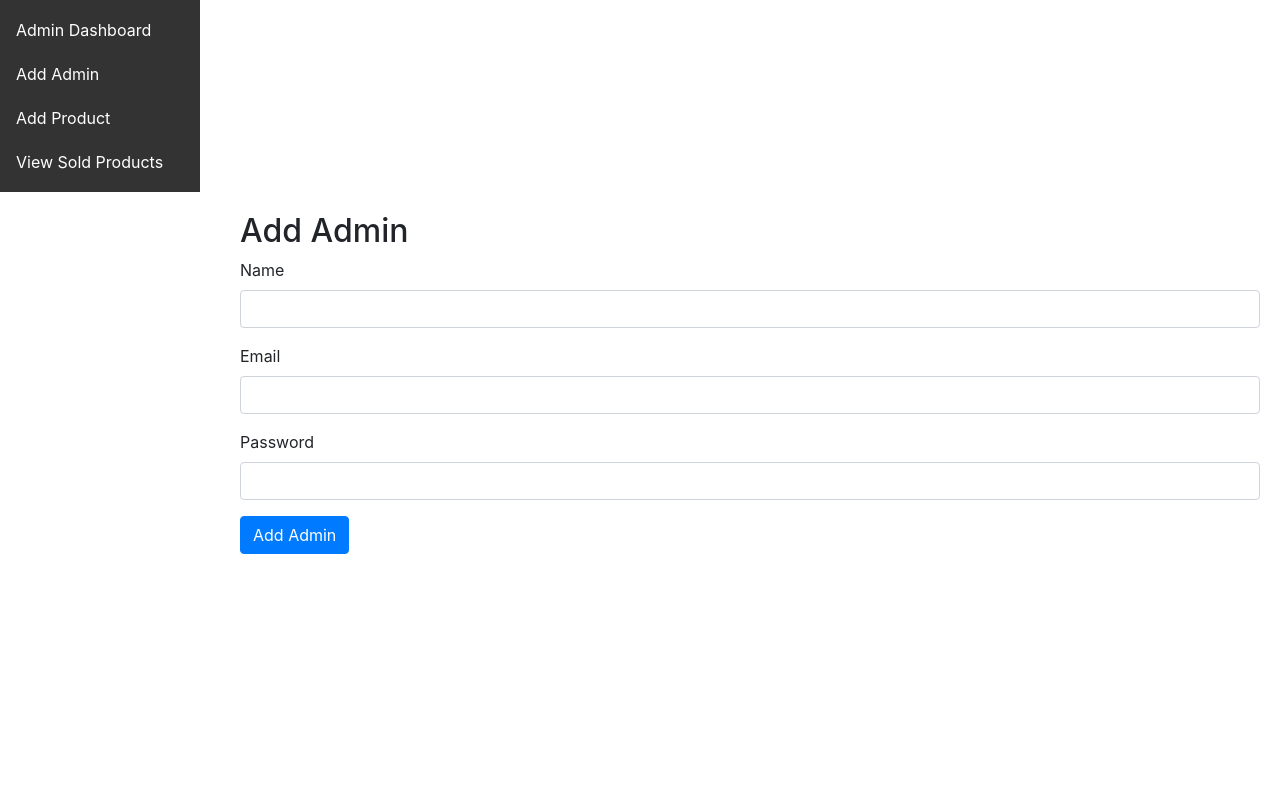
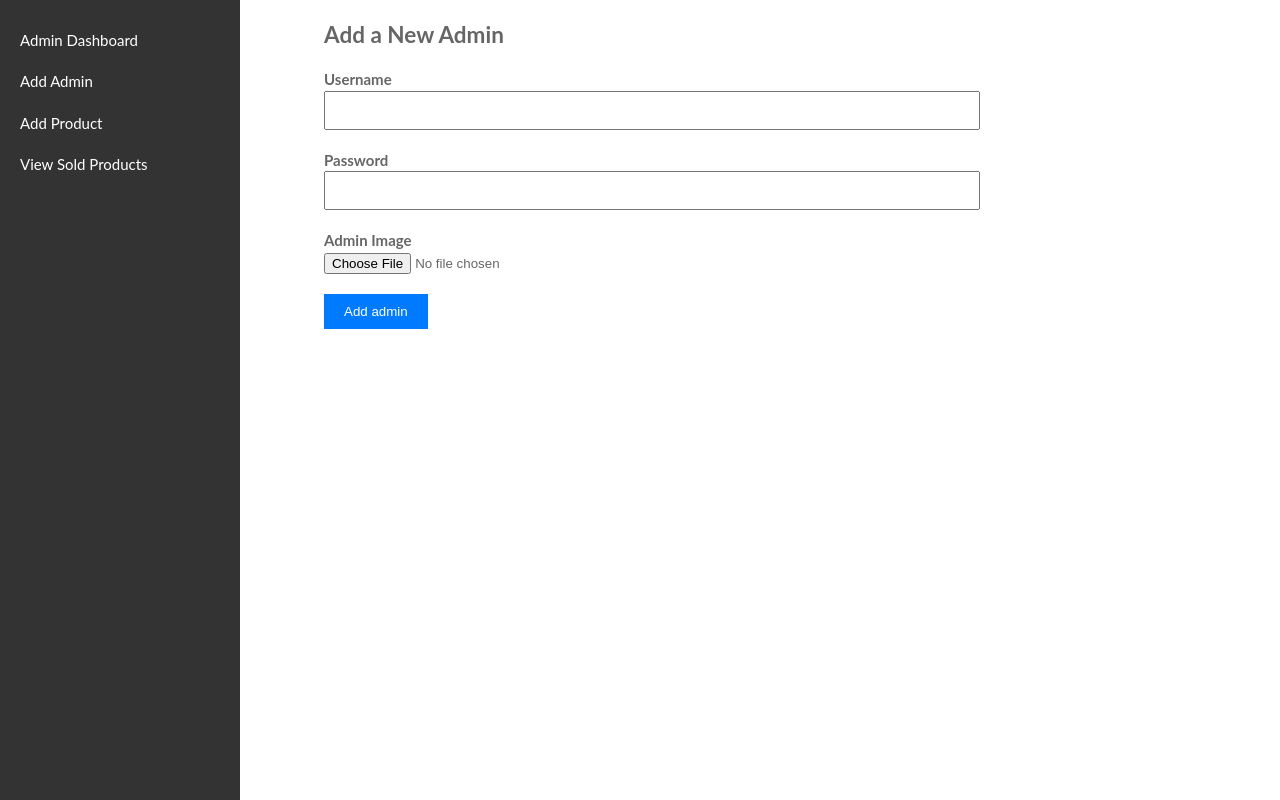
Before and after one commit to Magdy372/jewelary_project, a PHP site: page /add_admin.php in a window 1280 px wide. Run offline with PHP 8.4, Linux system fonts and the light colour scheme; some libraries are stand-ins or nearby versions.

Commit message:
update add_admin

```diff
--- a/add_admin.php
+++ b/add_admin.php
@@ -4,6 +4,36 @@
     <title>Jewelry Website</title>
     <style>
         /* CSS for styling the navbar */
+
+        .container {
+            width: 50%;
+            margin: 0 auto;
+        }
+
+        .form-group {
+            margin-bottom: 20px;
+        }
+
+        label {
+            display: block;
+            font-weight: bold;
+        }
+
+        input[type="text"],
+        input[type="number"],
+        textarea {
+            width: 100%;
+            padding: 10px;
+        }
+
+        button {
+            background-color: #007BFF;
+            color: #fff;
+            padding: 10px 20px;
+            border: none;
+            cursor: pointer;
+        }
+
         .navbar {
             width: 200px;
             height: 100%;
@@ -16,10 +46,10 @@
         }
 
         body {
-            color: #666666;
-            font-family: 'Lato', sans-serif;
-            font-size: 15px;
-            line-height: 1.42857;
+    color: #666666;
+    font-family: 'Lato', sans-serif;
+    font-size: 15px;
+    line-height: 1.42857;
         }
 
         .navbar a {
@@ -34,41 +64,38 @@
             padding: 20px;
         }
     </style>
-
-    <!-- Add Bootstrap CSS -->
-    <link rel="stylesheet" href="https://maxcdn.bootstrapcdn.com/bootstrap/4.5.2/css/bootstrap.min.css">
 </head>
 <body>
-    <div class="navbar">
-        <a href="admin.php">Admin Dashboard</a>
+
+<div class="navbar">
+        <a href="admin_dashboard.php">Admin Dashboard</a>
         <a href="add_admin.php">Add Admin</a>
         <a href="add_product.php">Add Product</a>
         <a href="view_sold_products.php">View Sold Products</a>
     </div>
 
-    <!-- Your Bootstrap "Add Admin" Form -->
-    <div class="content">
-        <h2>Add Admin</h2>
-        <form>
+<div class="container">
+        <h2>Add a New Admin</h2>
+        <form action="process_product.php" method="POST" enctype="multipart/form-data">
             <div class="form-group">
-                <label for="name">Name</label>
-                <input type="text" class="form-control" id="name" name="name" required>
+                <label for="Username">Username</label>
+                <input type="text" name="Username" id="Username" required>
             </div>
+
+            <form action="process_product.php" method="POST" enctype="multipart/form-data">
             <div class="form-group">
-                <label for="email">Email</label>
-                <input type="email" class="form-control" id="email" name="email" required>
+                <label for="Password">Password</label>
+                <input type="text" name="Password" id="Password" required>
             </div>
+
+
             <div class="form-group">
-                <label for="password">Password</label>
-                <input type="password" class="form-control" id="password" name="password" required>
+                <label for="Admin_image">Admin Image</label>
+                <input type="file" name="Admin_image" id="Admin_image" accept="image/*" required>
             </div>
-            <button type="submit" class="btn btn-primary">Add Admin</button>
+
+            <button type="submit">Add admin</button>
         </form>
     </div>
-
-    <!-- Add Bootstrap and jQuery JavaScript -->
-    <script src="https://code.jquery.com/jquery-3.5.1.slim.min.js"></script>
-    <script src="https://cdn.jsdelivr.net/npm/@popperjs/core@2.5.3/dist/umd/popper.min.js"></script>
-    <script src="https://stackpath.bootstrapcdn.com/bootstrap/4.5.2/js/bootstrap.min.js"></script>
 </body>
 </html>
```
